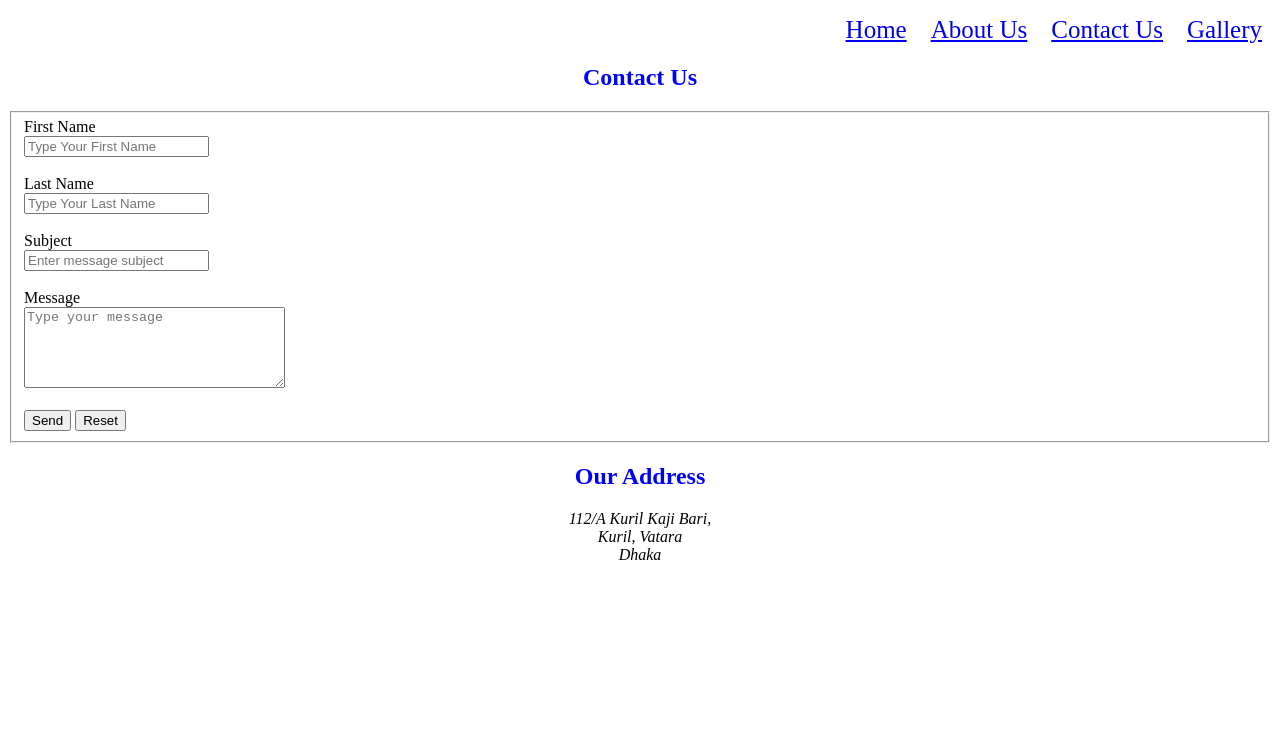
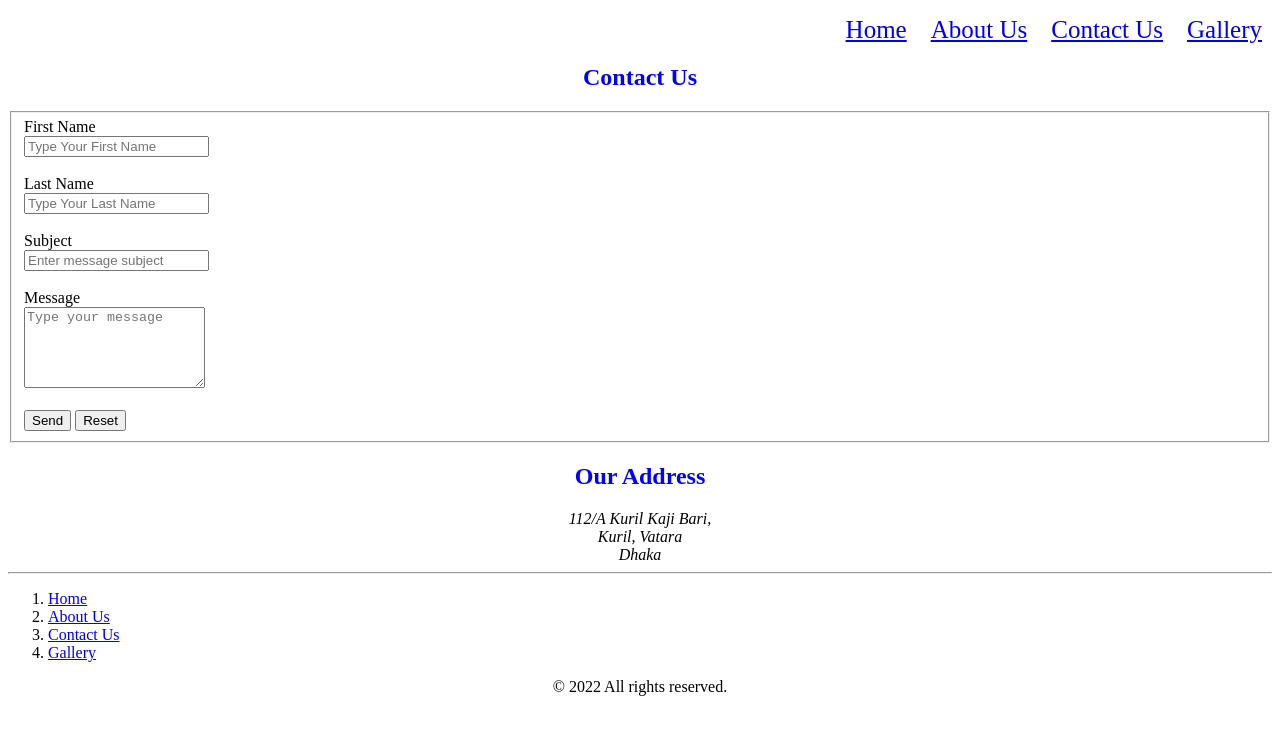
Before and after one commit to asaduzzaman-anik/e-commerce, a plain HTML site: page contact.html in a window 1280 px wide. Drawn offline with Linux system fonts and the light colour scheme.

Commit message:
Update contact.html

```diff
--- a/contact.html
+++ b/contact.html
@@ -36,7 +36,7 @@
             <input type="text" id="subject" placeholder="Enter message subject" row required> <br> <br>
 
             <label for="message">Message</label><br>
-            <textarea type="text" id="message" placeholder="Type your message" rows="5" cols="30" required></textarea>
+            <textarea type="text" id="message" placeholder="Type your message" rows="5" required></textarea>
             <br> <br>
 
             <button type="submit">Send</button>
@@ -44,15 +44,30 @@
         </fieldset>
     </form>
 
-    <!-- End Main Content -->
-
-    <!-- Start Footer -->
     <h2 style="color: blue; text-align : center">Our Address</h2>
     <address align="center">
         112/A Kuril Kaji Bari, <br>
         Kuril, Vatara <br>
         Dhaka
     </address>
+    <!-- End Main Content -->
+
+    <!-- Start Footer -->
+    <hr>
+    <footer>
+        <div>
+            <ol type="1">
+                <li margin: 10px; font-size: 25px"><a href="index.html">Home</a></li>
+                <li margin: 10px; font-size: 25px"><a href="about.html">About Us</a></li>
+                <li margin: 10px; font-size: 25px"><a href="#">Contact Us</a></li>
+                <li margin: 10px; font-size: 25px"><a href="gallery.html">Gallery</a></li>
+            </ol>
+        </div>
+
+        <p align="center">
+            &copy; 2022 All rights reserved.
+        </p>
+    </footer>
     <!-- End Footer -->
 
 </body>
```
